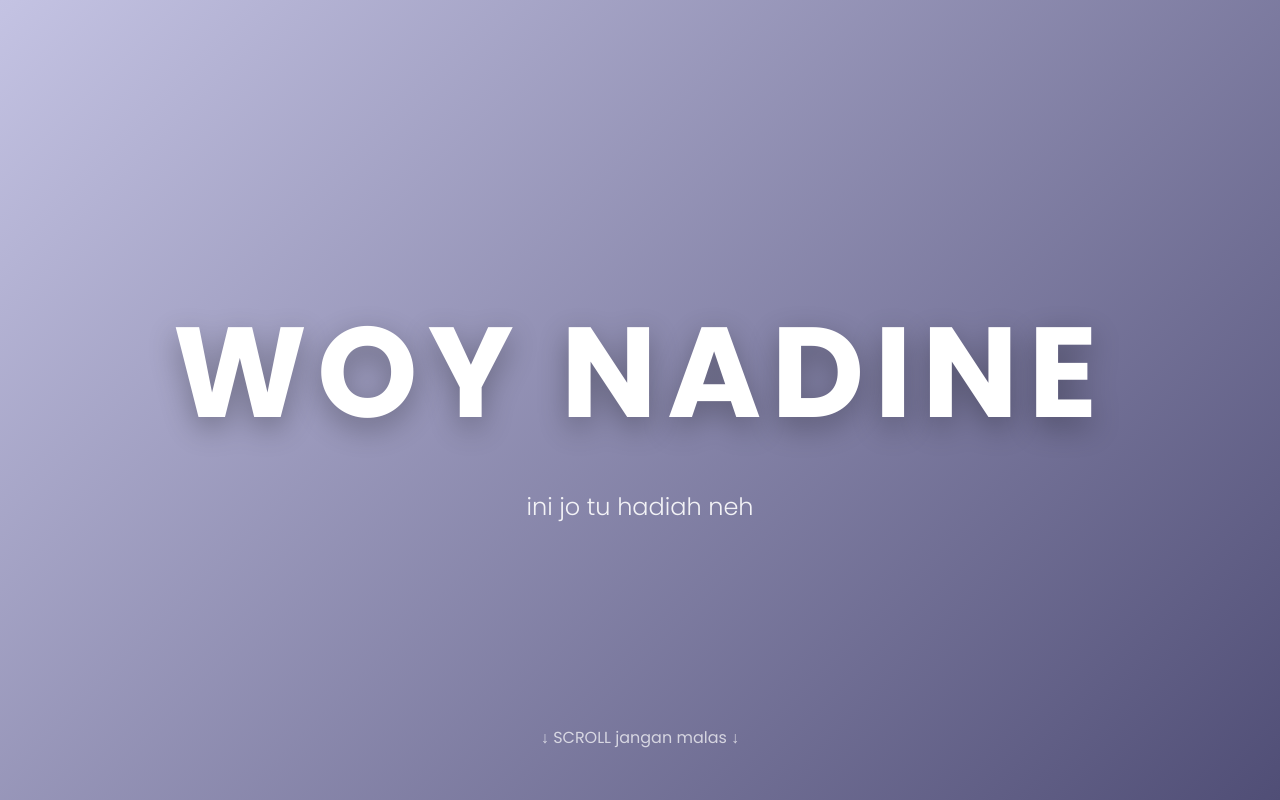
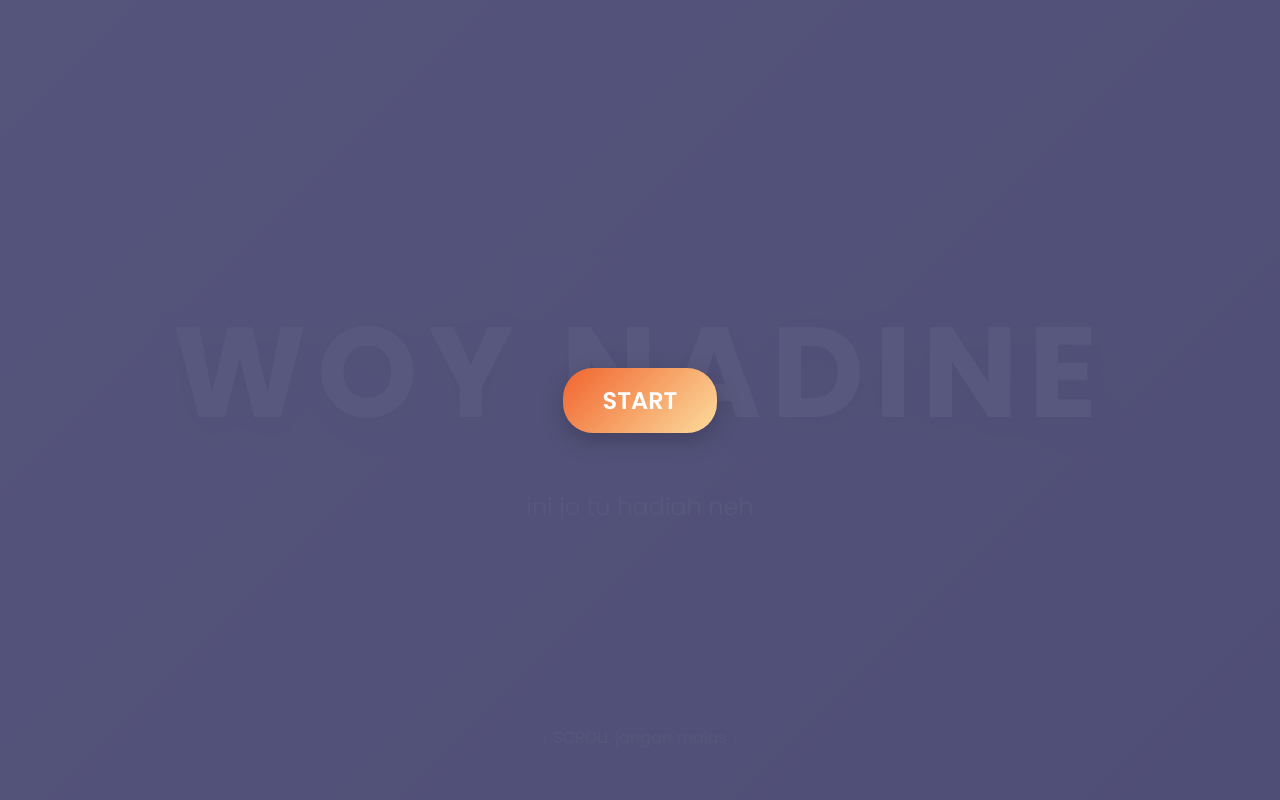
Before and after one commit to revaelzany/nadine-birthday, a plain HTML site: page index.html in a window 1280 px wide. Shown: the top 800 px of the page. Drawn offline with Linux system fonts and the light colour scheme.

Commit message:
Update index.html

```diff
--- a/index.html
+++ b/index.html
@@ -534,9 +534,61 @@
                 font-size: 2rem;
             }
         }
+
+        #music-overlay {
+            position: fixed;
+            top: 0;
+            left: 0;
+            width: 100%;
+            height: 100%;
+            background: rgba(80, 78, 118, 0.95); /* sesuai tema warna hello-section */
+            display: flex;
+            justify-content: center;
+            align-items: center;
+            z-index: 9999;
+        }
+
+        #play-btn {
+            font-family: 'Poppins', sans-serif;
+            font-size: 1.5rem;
+            font-weight: 600;
+            padding: 15px 40px;
+            border: none;
+            border-radius: 30px;
+            background: linear-gradient(135deg, #F1642E, #FCDD9D);
+            color: white;
+            cursor: pointer;
+            box-shadow: 0 8px 25px rgba(0,0,0,0.2);
+            transition: transform 0.2s ease, box-shadow 0.2s ease;
+        }
+
+        #play-btn:hover {
+            transform: scale(1.05);
+            box-shadow: 0 12px 30px rgba(0,0,0,0.3);
+        }
     </style>
 </head>
 <body>
+    <audio id="bg-music" loop hidden>
+        <source src="inside out.mp3" type="audio/mpeg">
+    </audio>
+
+    <!-- Tombol Play Music -->
+    <div id="music-overlay">
+        <button id="play-btn">START</button>
+    </div>
+
+    <script>
+        const music = document.getElementById("bg-music");
+        const playBtn = document.getElementById("play-btn");
+        const overlay = document.getElementById("music-overlay");
+
+        playBtn.addEventListener("click", () => {
+            music.play();
+            overlay.style.display = "none"; // sembunyikan tombol setelah diklik
+        });
+    </script>
+
     <!-- Section 1: Hello -->
     <section class="hello-section fade-in">
         <div class="hello-text">WOY NADINE</div>
```
